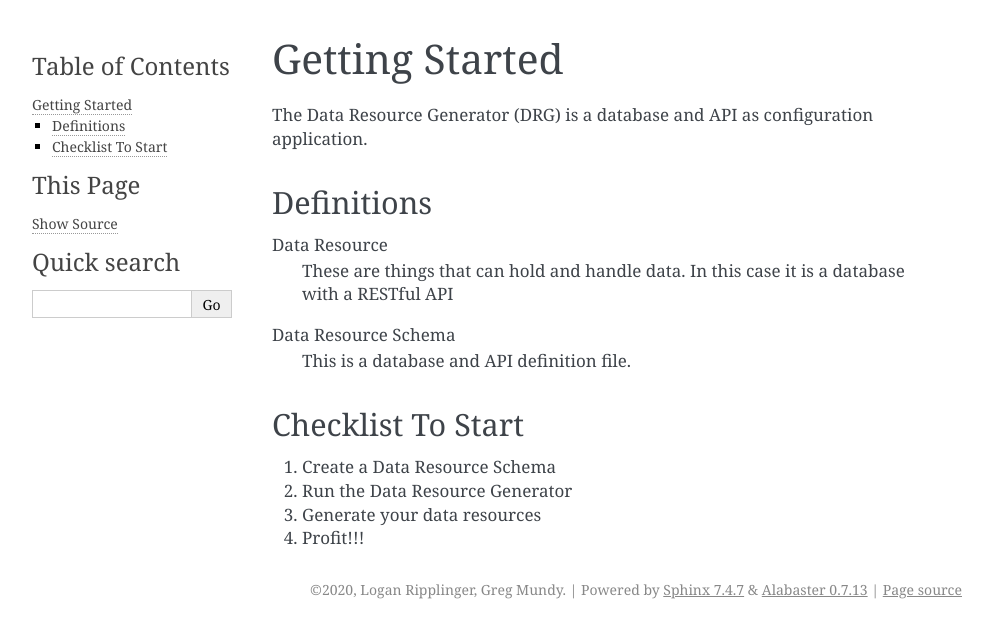
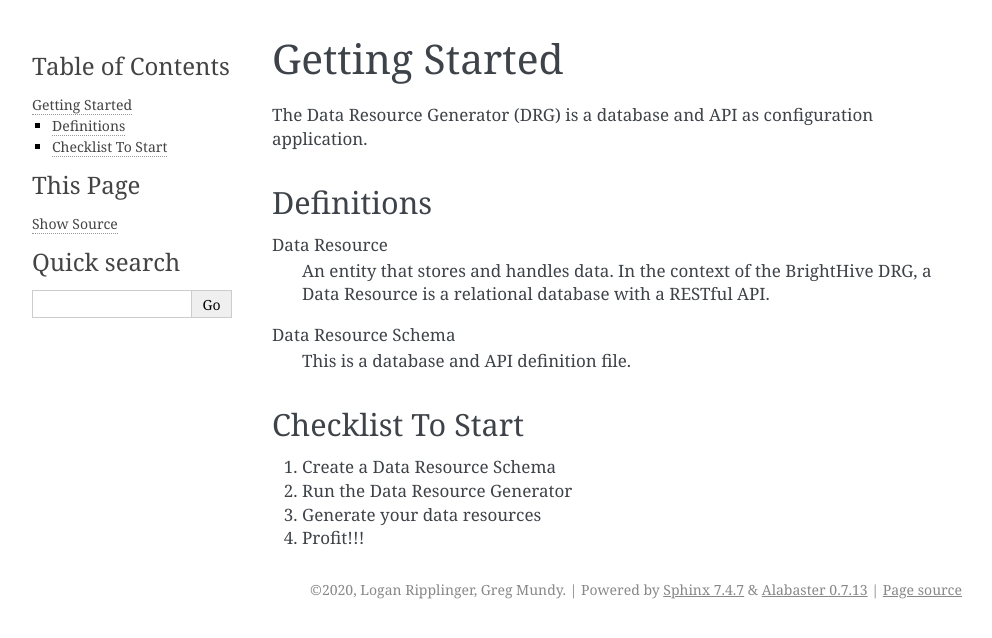
Before and after one commit to brighthive/data-resource-generator, a Sphinx documentation site: the page built from docs/source/getting_started.rst, in a window 1280 px wide. Shown: the top 638 px of the page, without its empty margins (148-1140 px from the left). Built offline with Sphinx 7.4.7, drawn with Linux system fonts in a browser that asks for light colours.

Commit message:
Update getting_started.rst

```diff
--- a/docs/source/getting_started.rst
+++ b/docs/source/getting_started.rst
@@ -7,7 +7,7 @@ Definitions
 -----------
 
 Data Resource
-    These are things that can hold and handle data. In this case it is a database with a RESTful API
+    An entity that stores and handles data. In the context of the BrightHive DRG, a Data Resource is a relational database with a RESTful API.
 
 Data Resource Schema
     This is a database and API definition file.
```
